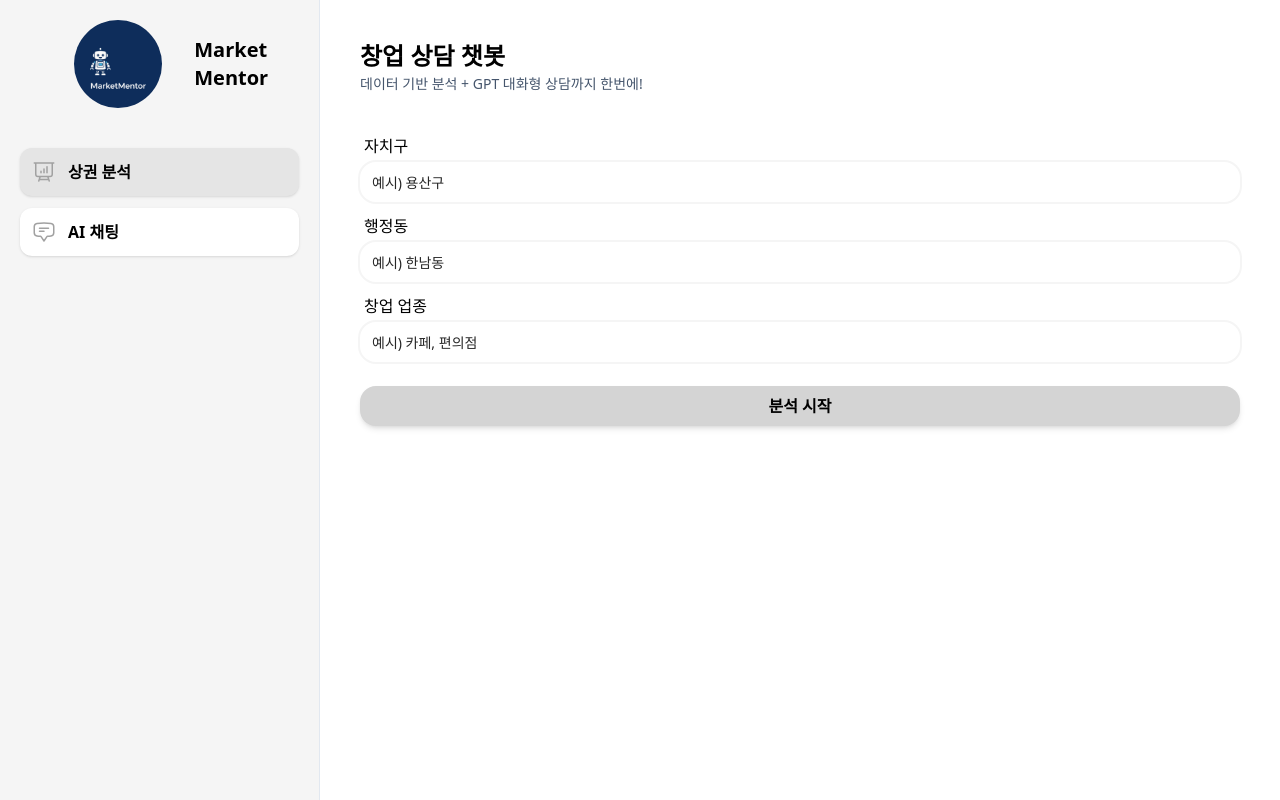
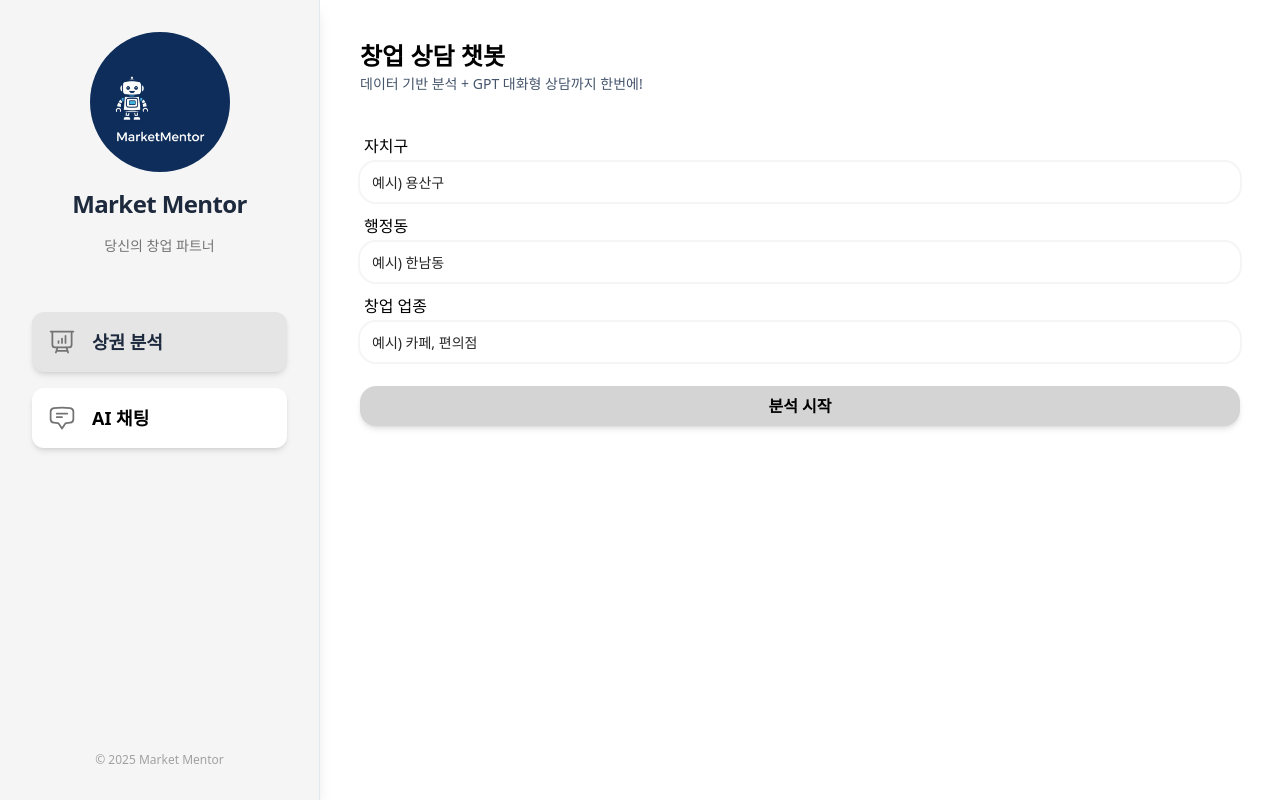
Before and after one commit to mlngwan/trafficAI, a Next.js app: page / in a window 1280 px wide. Built offline with nearby package versions, Linux system fonts and the light colour scheme.

Commit message:
Side-Bar : UI UX 개선

```diff
--- a/components/side-bar.tsx
+++ b/components/side-bar.tsx
@@ -1,7 +1,6 @@
 "use client";
 
 import Image from "next/image";
-
 import {
   ChatBubbleBottomCenterTextIcon,
   PresentationChartBarIcon,
@@ -13,46 +12,56 @@ export default function Sidebar() {
   const pathname = usePathname();
 
   return (
-    <div className="bg-neutral-100 w-full min-h-screen p-5 sticky top-0 border-r border-slate-200">
-      <div className="flex flex-col gap-10">
-        {/* header */}
-        <div className="flex gap-8 items-center">
-          <div className="size-8 rounded-full" />
-          <div>
-            <Image
-              src="/logo.jpg"
-              alt="logo"
-              width={128}
-              height={128}
-              className="rounded-full"
-            />
-          </div>
-          <p className="text-xl font-semibold">Market Mentor</p>
+    <div className="bg-neutral-100 w-full min-h-screen p-8 sticky top-0 border-r border-slate-200 shadow-lg flex flex-col justify-between">
+      <div className="flex flex-col gap-14">
+        <div className="flex flex-col items-center gap-4">
+          <Image
+            src="/logo.jpg"
+            alt="logo"
+            width={140}
+            height={140}
+            className="rounded-full"
+          />
+          <h1 className="text-2xl font-bold tracking-tight text-slate-800">
+            Market Mentor
+          </h1>
+          <p className="text-sm text-neutral-500 font-medium">
+            당신의 창업 파트너
+          </p>
         </div>
-        {/* lists */}
-        <ul className="flex flex-col gap-3">
+
+        <ul className="flex flex-col gap-4">
           <Link href="/">
             <li
-              className={`p-3 flex gap-3 items-center rounded-xl shadow ${
-                pathname === "/" ? "bg-neutral-200" : "bg-white"
+              className={`p-4 flex gap-4 items-center text-lg rounded-xl shadow-md transition-colors ${
+                pathname === "/"
+                  ? "bg-neutral-200 text-slate-800"
+                  : "bg-white hover:bg-neutral-100"
               }`}
             >
-              <PresentationChartBarIcon className="size-6 text-neutral-400" />
-              <p className="font-semibold">상권 분석</p>
+              <PresentationChartBarIcon className="size-7 text-neutral-500" />
+              <span className="font-semibold">상권 분석</span>
             </li>
           </Link>
           <Link href="/chat">
             <li
-              className={`p-3 flex gap-3 items-center rounded-xl shadow ${
-                pathname === "/chat" ? "bg-neutral-200" : "bg-white"
+              className={`p-4 flex gap-4 items-center text-lg rounded-xl shadow-md transition-colors ${
+                pathname === "/chat"
+                  ? "bg-neutral-200 text-slate-800"
+                  : "bg-white hover:bg-neutral-100"
               }`}
             >
-              <ChatBubbleBottomCenterTextIcon className="size-6 text-neutral-400" />
-              <p className="font-semibold">AI 채팅</p>
+              <ChatBubbleBottomCenterTextIcon className="size-7 text-neutral-500" />
+              <span className="font-semibold">AI 채팅</span>
             </li>
           </Link>
         </ul>
       </div>
+
+      {/* 푸터 */}
+      <footer className="mt-10 text-xs text-neutral-400 text-center">
+        © {new Date().getFullYear()} Market Mentor
+      </footer>
     </div>
   );
 }
```
